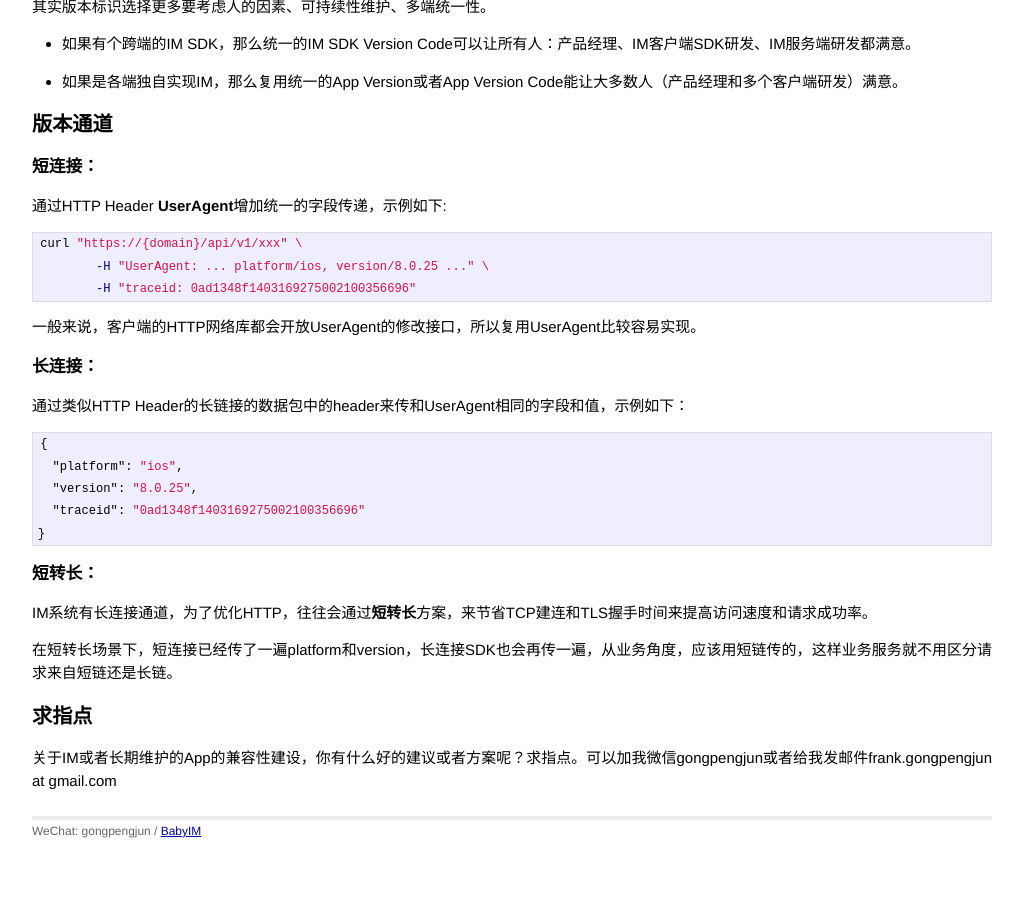
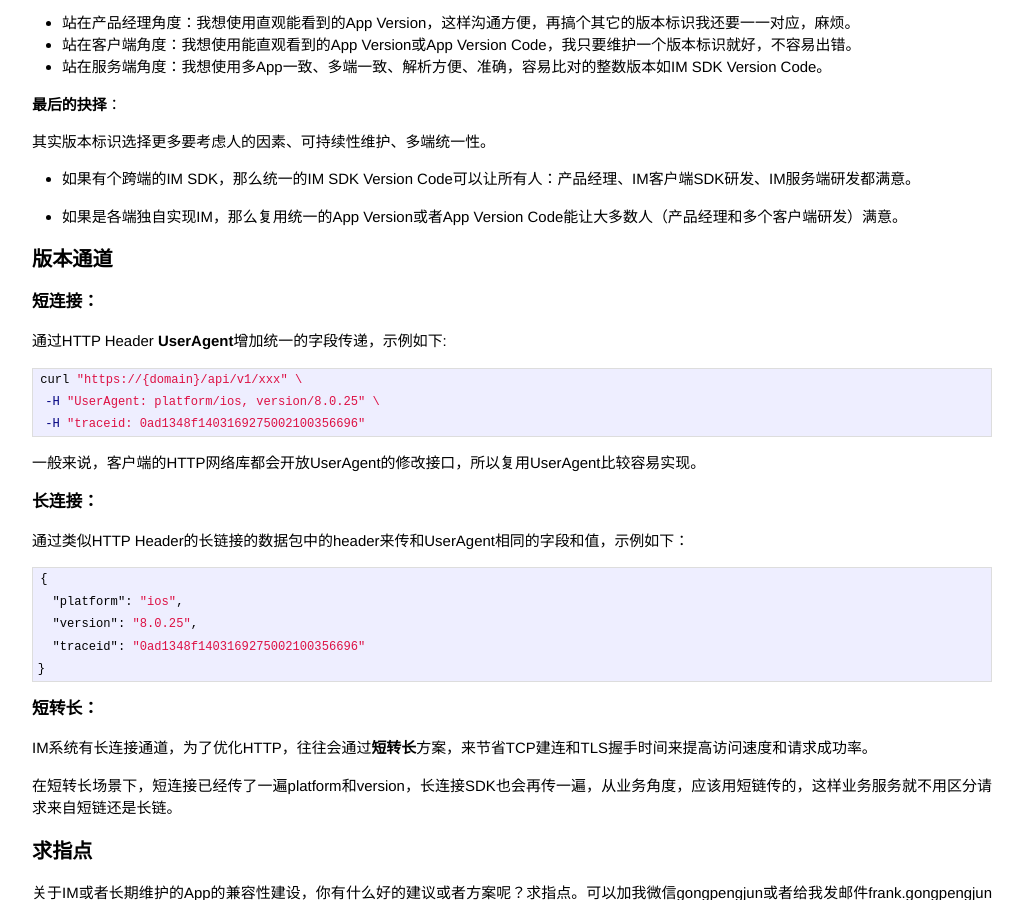
Before and after one commit to gongpengjun/gongpengjun.github.io, a Jekyll site: the page built from _posts/2022-08-17-im007-im-version-compatible.markdown, in a window 1280 px wide and 900 px high, scrolled down 1658 px. Shown: the whole window, without its empty margins (128-1151 px from the left). Built offline with Jekyll 4.4.1, drawn with Linux system fonts in a browser that asks for light colours; before the commit the page ends 2515 px from its top, so only the background shows below that.

Commit message:
refine image and text layout

````diff
--- a/_posts/2022-08-17-im007-im-version-compatible.markdown
+++ b/_posts/2022-08-17-im007-im-version-compatible.markdown
@@ -11,7 +11,7 @@ IM是一个持续迭代的系统，很容易同时并存多个版本，而服务
 
 IM是端到端系统，也是以IM Server为中心的星型系统，一个IM系统的客户端不同版本的分布和服务端形成的拓扑图如下：
 
-<img src="https://gongpengjun.com/imgs/im707/im007_client_version_distribution.svg" width="60%" alt="IM007-IM Client Version Distribution">
+<img src="https://gongpengjun.com/imgs/im707/im007_client_version_distribution.svg" width="100%" alt="IM007-IM Client Version Distribution">
 
 - V1: 较老的客户端版本有一定量的人在用，因为懒不想升级或者客观原因无法升级；
 
@@ -67,8 +67,8 @@ IM是端到端系统，也是以IM Server为中心的星型系统，一个IM系
 
 ```shell
 curl "https://{domain}/api/v1/xxx" \
-	-H "UserAgent: ... platform/ios, version/8.0.25 ..." \
-	-H "traceid: 0ad1348f1403169275002100356696"
+ -H "UserAgent: platform/ios, version/8.0.25" \
+ -H "traceid: 0ad1348f1403169275002100356696"
 ```
 
 一般来说，客户端的HTTP网络库都会开放UserAgent的修改接口，所以复用UserAgent比较容易实现。
````
Also changed, not shown: imgs/im707/im007_client_version_distribution.svg.
